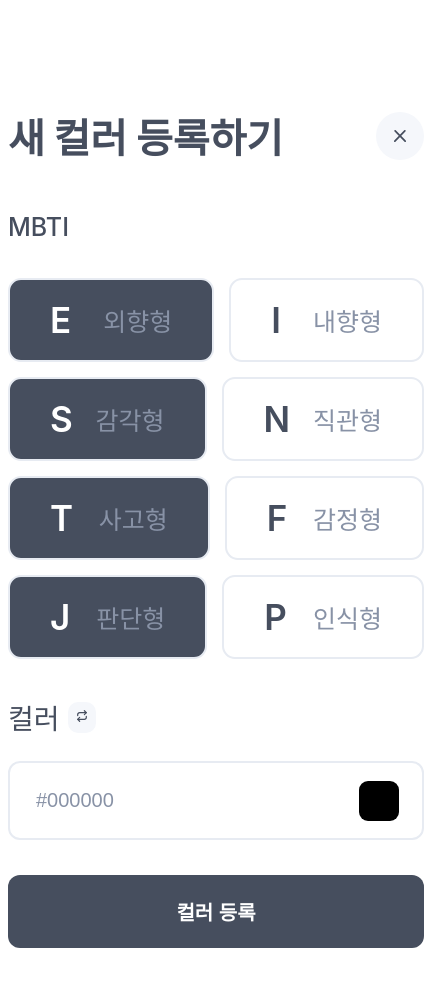
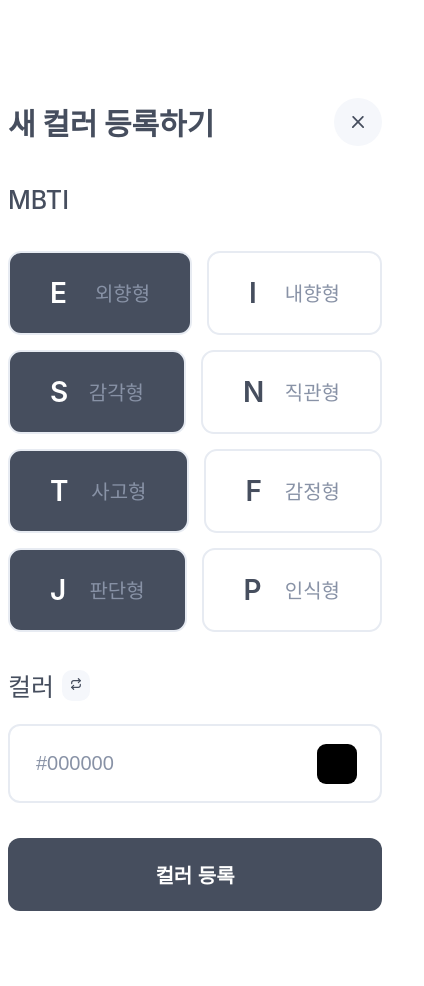
Before and after one commit to tlsgmltjd/color_survey, a React (Create React App) app: page /select in a window 390 px wide. Shown: the top 986 px of the page, 424 px wide, since content can reach past the window. Built offline with nearby package versions, Linux system fonts and the light colour scheme; a web font is replaced by a local one.

Commit message:
Add SelectPage Responsive Design

```diff
--- a/src/PageContainer/SelectPage/style.js
+++ b/src/PageContainer/SelectPage/style.js
@@ -3,4 +3,8 @@
 export const SelectContainer = styled.div`
   width: 416px;
   margin: 80px auto;
+
+  @media screen and (max-width: 944px) {
+    width: 100%;
+  }
 `;
--- a/src/components/SelectColor/style.js
+++ b/src/components/SelectColor/style.js
@@ -13,6 +13,10 @@
   font-size: 28px;
   font-weight: 500;
   color: #464e5e;
+
+  @media screen and (max-width: 944px) {
+    font-size: 25px;
+  }
 `;
 
 export const SelectColorRandomBtn = styled.button`
--- a/src/components/SelectHeader/style.js
+++ b/src/components/SelectHeader/style.js
@@ -11,6 +11,10 @@
   font-weight: 800;
   font-size: 40px;
   color: #464e5e;
+
+  @media screen and (max-width: 944px) {
+    font-size: 30px;
+  }
 `;
 
 export const ExitBtnBox = styled.button`
--- a/src/components/SelectMbtiBox/style.js
+++ b/src/components/SelectMbtiBox/style.js
@@ -30,6 +30,10 @@
     background: ${(props) =>
       props.selected == props.currentMbti ? "#464E5E" : "#f5f7fb"};
   }
+
+  @media screen and (max-width: 944px) {
+    font-size: 20px;
+  }
 `;
 
 export const SelectBtnBoldText = styled.span`
@@ -37,6 +41,10 @@
   font-weight: 600;
   color: ${(props) =>
     props.selected == props.currentMbti ? "white" : "#464e5e"};
+
+  @media screen and (max-width: 944px) {
+    font-size: 28px;
+  }
 `;
 
 export const SelectSection = styled.section`
```
